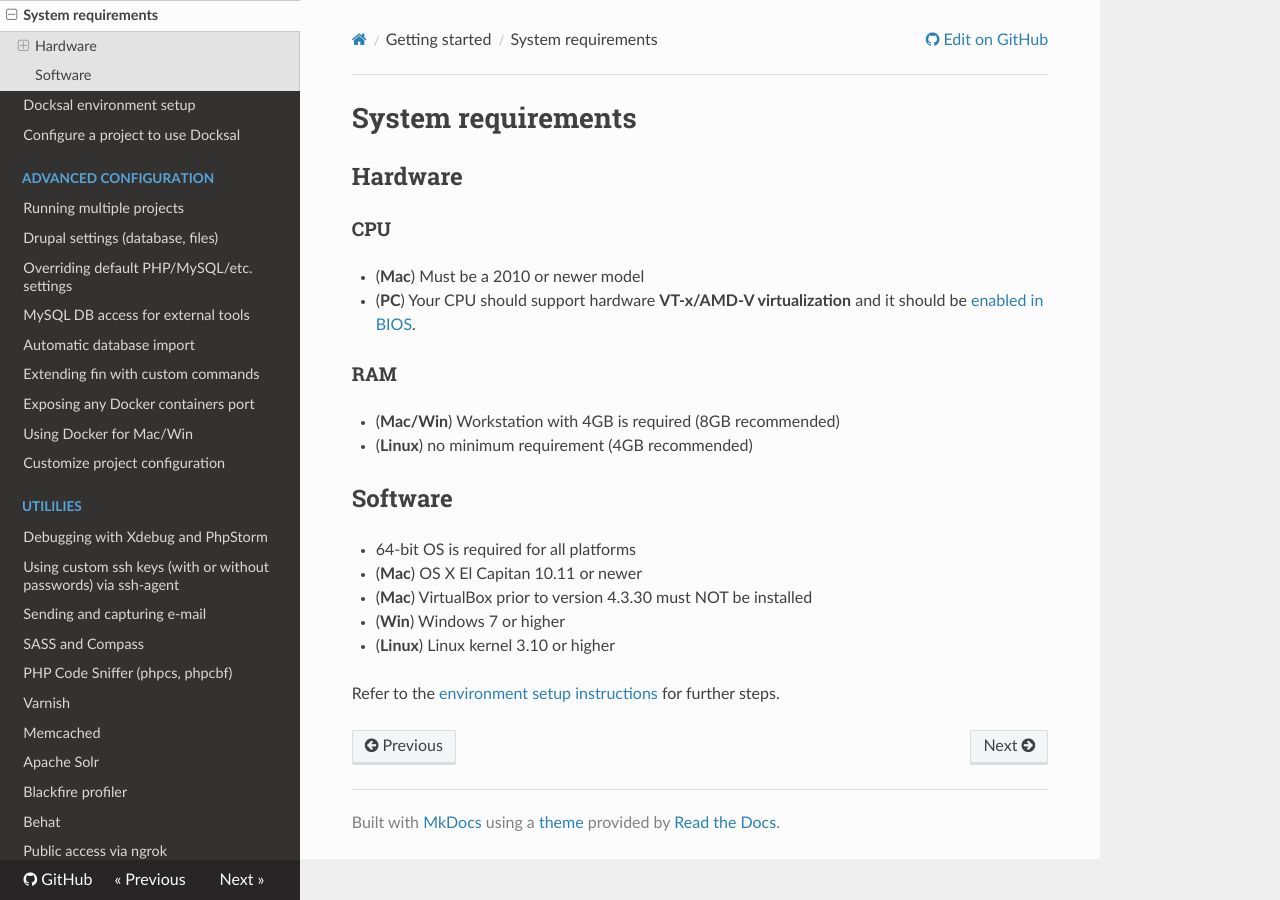
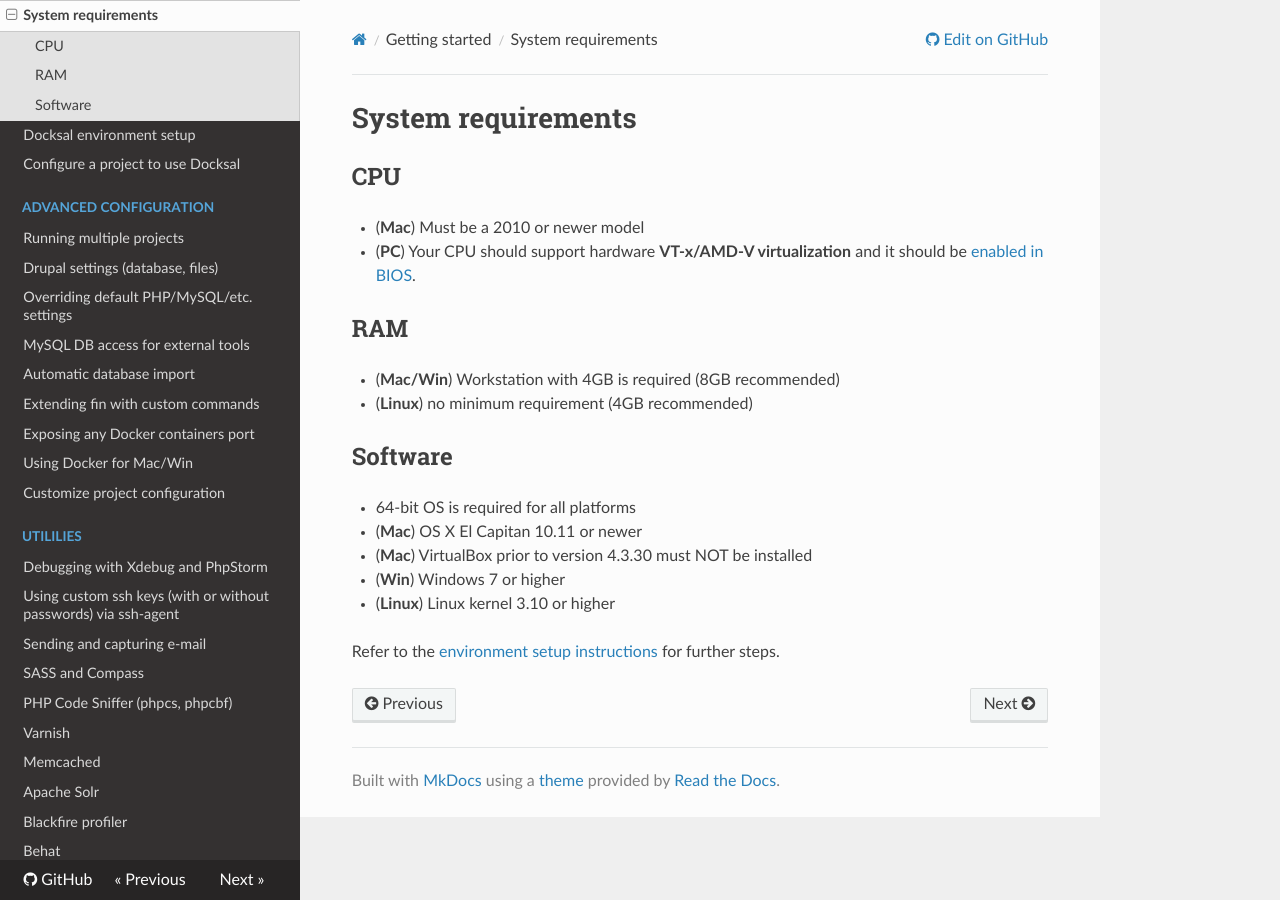
Before and after one commit to docksal/docksal, an MkDocs documentation site: the page built from docs/system-requirements.md, in a window 1280 px wide. Built offline with MkDocs 1.6.1, drawn with Linux system fonts in a browser that asks for light colours; nearby versions of some CDN libraries; old or Windows-style settings are respelled for this version of MkDocs.

Commit message:
Update system-requirements.md

```diff
--- a/docs/system-requirements.md
+++ b/docs/system-requirements.md
@@ -1,13 +1,11 @@
 # System requirements
 
-## Hardware
-
-### CPU
+## CPU
 
 - (**Mac**) Must be a 2010 or newer model
 - (**PC**) Your CPU should support hardware **VT-x/AMD-V virtualization** and it should be [enabled in BIOS](https://access.redhat.com/documentation/en-US/Red_Hat_Enterprise_Linux/6/html/Virtualization_Administration_Guide/sect-Virtualization-Troubleshooting-Enabling_Intel_VT_and_AMD_V_virtualization_hardware_extensions_in_BIOS.html).
 
-### RAM
+## RAM
 
 - (**Mac/Win**) Workstation with 4GB is required (8GB recommended)
 - (**Linux**) no minimum requirement (4GB recommended)
```
